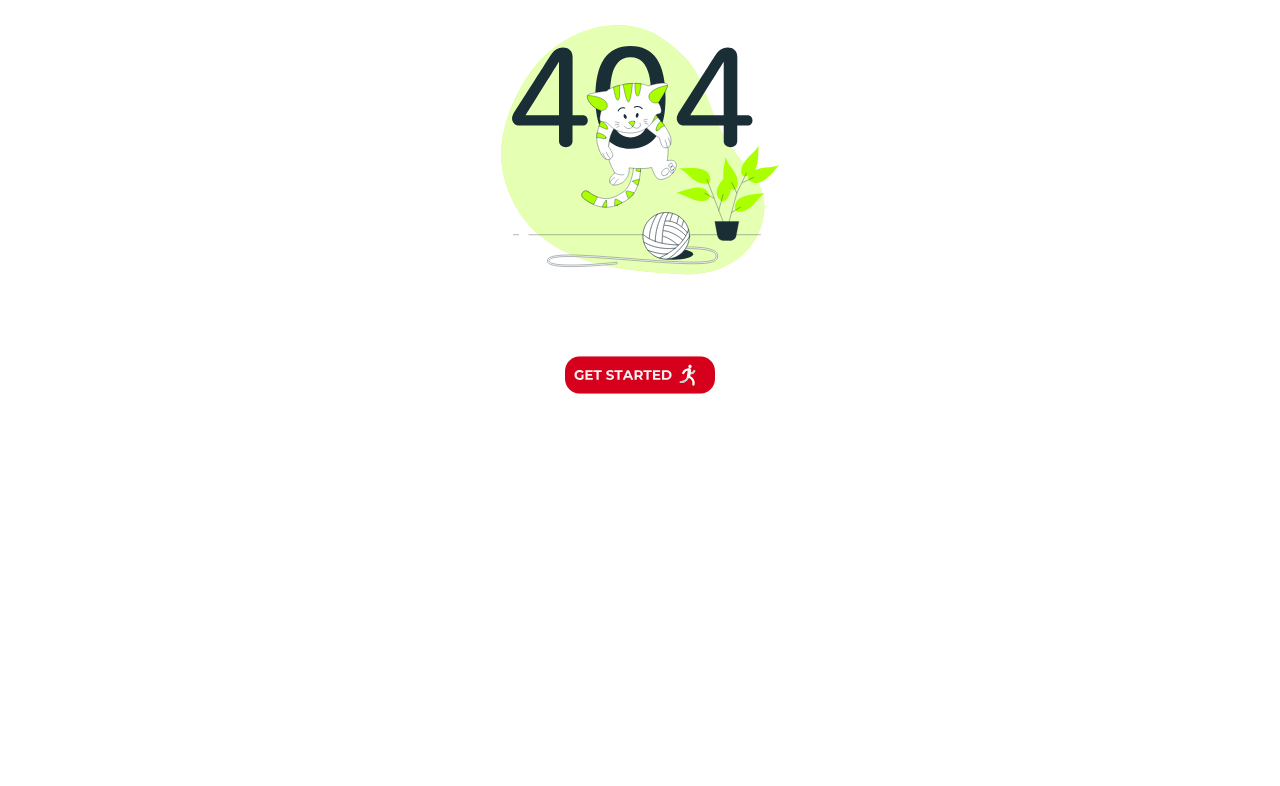
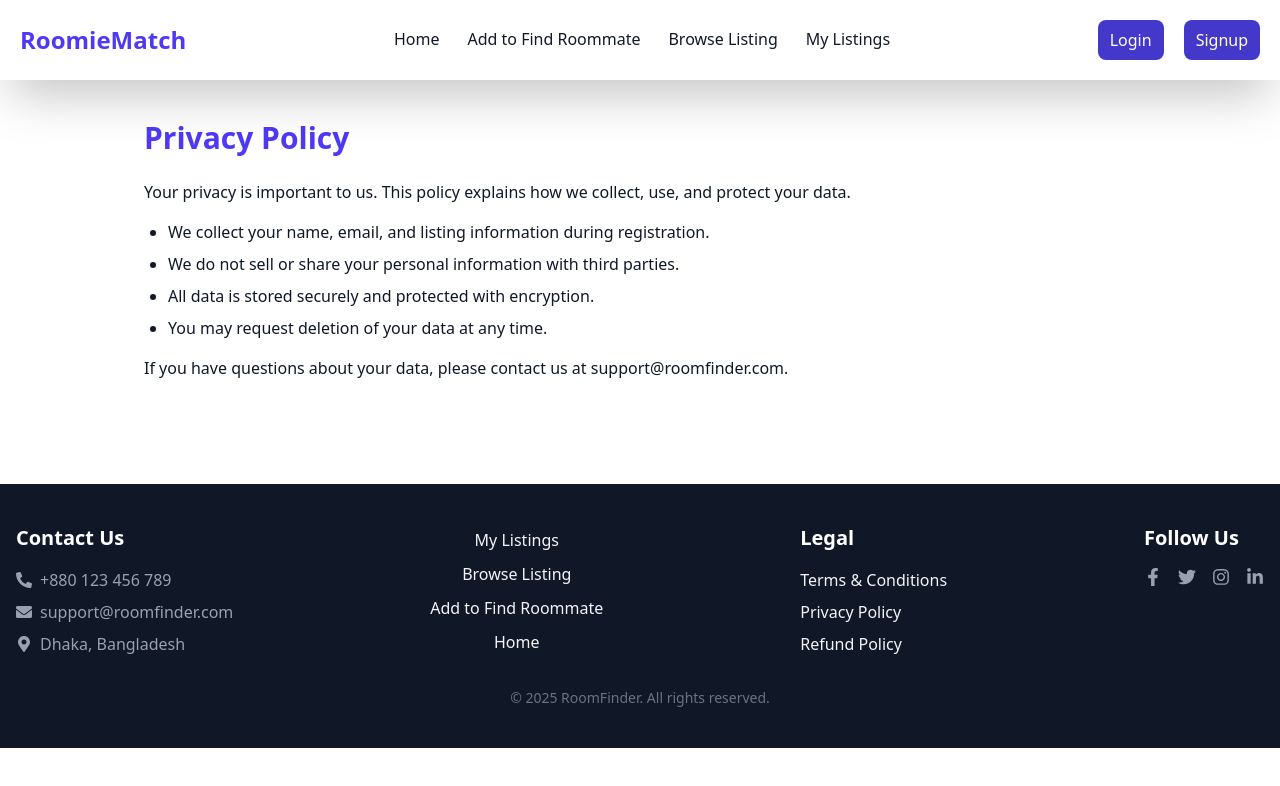
Before and after one commit to mdyasin0/rommate-client-side, a React (Vite) app: page /Privacy in a window 1280 px wide. Shown: the top 786 px of the page. Built offline with nearby package versions, Linux system fonts and the light colour scheme; no server answers.

Commit message:
footer and active route added

```diff
--- a/src/App.jsx
+++ b/src/App.jsx
@@ -2,6 +2,7 @@ import { Outlet } from 'react-router'
 import './App.css'
 import Navbar from './component/Navbar'
 import Login from './Pages/Login'
+import Footer from './Pages/Footer'
 
 
 
@@ -14,6 +15,7 @@ function App() {
     <>
   <Navbar></Navbar>
   <Outlet></Outlet>
+  <Footer></Footer>
 
 
     </>
--- /dev/null
+++ b/src/Pages/Footer.jsx
@@ -0,0 +1,155 @@
+import React from "react";
+import {
+  FaFacebookF,
+  FaTwitter,
+  FaInstagram,
+  FaLinkedinIn,
+  FaPhoneAlt,
+  FaEnvelope,
+  FaMapMarkerAlt,
+} from "react-icons/fa";
+import { Link, NavLink } from "react-router";
+
+const Footer = () => {
+  return (
+    <footer className="bg-gray-900 text-gray-100 py-10 mt-16">
+      <div className="max-w-7xl mx-auto px-4 flex justify-between md:grid-cols-3 gap-8">
+        {/* Contact Details */}
+        <div>
+          <h3 className="text-xl font-semibold mb-4 text-white">Contact Us</h3>
+          <p className="flex items-center gap-2 mb-2 text-gray-400">
+            <FaPhoneAlt /> +880 123 456 789
+          </p>
+          <p className="flex items-center gap-2 mb-2 text-gray-400">
+            <FaEnvelope /> support@roomfinder.com
+          </p>
+          <p className="flex items-center gap-2 text-gray-400">
+            <FaMapMarkerAlt /> Dhaka, Bangladesh
+          </p>
+        </div>
+        {/* navbar */}
+
+
+<ul className="flex flex-col-reverse items-center gap-2">
+  <NavLink
+    to="/home"
+    className={({ isActive }) =>
+      `font-medium cursor-pointer border-b-2 ${
+        isActive ? "border-blue-500" : "border-transparent"
+      } hover:border-blue-500`
+    }
+  >
+    Home
+  </NavLink>
+  <NavLink
+    to="/FindRoommateForm"
+    className={({ isActive }) =>
+      `font-medium cursor-pointer border-b-2 ${
+        isActive ? "border-blue-500" : "border-transparent"
+      } hover:border-blue-500`
+    }
+  >
+    Add to Find Roommate
+  </NavLink>
+  <NavLink
+    to="/BrowseListings"
+    className={({ isActive }) =>
+      `font-medium cursor-pointer border-b-2 ${
+        isActive ? "border-blue-500" : "border-transparent"
+      } hover:border-blue-500`
+    }
+  >
+    Browse Listing
+  </NavLink>
+  <NavLink
+    to="/MyListings"
+    className={({ isActive }) =>
+      `font-medium cursor-pointer border-b-2 ${
+        isActive ? "border-blue-500" : "border-transparent"
+      } hover:border-blue-500`
+    }
+  >
+    My Listings
+  </NavLink>
+</ul>
+
+        {/* Terms & Conditions */}
+        <div>
+          <h3 className="text-xl font-semibold mb-4 text-white">Legal</h3>
+          <ul className="space-y-2">
+            <li>
+              <Link
+                to="/Terms"
+                className="hover:text-indigo-500 transition-colors"
+              >
+                Terms & Conditions
+              </Link>
+            </li>
+            <li>
+              <Link
+                to="/Privacy"
+                className="hover:text-indigo-500 transition-colors"
+              >
+                Privacy Policy
+              </Link>
+            </li>
+            <li>
+              <Link
+                to="/Refund"
+                className="hover:text-indigo-500 transition-colors"
+              >
+                Refund Policy
+              </Link>
+            </li>
+          </ul>
+        </div>
+
+        {/* Social Media Links */}
+        <div>
+          <h3 className="text-xl font-semibold mb-4 text-white">Follow Us</h3>
+          <div className="flex gap-4 text-gray-400 text-lg">
+            <a
+              href="https://facebook.com"
+              target="_blank"
+              rel="noreferrer"
+              className="hover:text-indigo-500 transition-colors"
+            >
+              <FaFacebookF />
+            </a>
+            <a
+              href="https://twitter.com"
+              target="_blank"
+              rel="noreferrer"
+              className="hover:text-indigo-500 transition-colors"
+            >
+              <FaTwitter />
+            </a>
+            <a
+              href="https://instagram.com"
+              target="_blank"
+              rel="noreferrer"
+              className="hover:text-indigo-500 transition-colors"
+            >
+              <FaInstagram />
+            </a>
+            <a
+              href="https://linkedin.com"
+              target="_blank"
+              rel="noreferrer"
+              className="hover:text-indigo-500 transition-colors"
+            >
+              <FaLinkedinIn />
+            </a>
+          </div>
+        </div>
+      </div>
+
+      {/* Bottom */}
+      <div className="text-center text-sm text-gray-500 mt-8">
+        © {new Date().getFullYear()} RoomFinder. All rights reserved.
+      </div>
+    </footer>
+  );
+};
+
+export default Footer;
--- /dev/null
+++ b/src/Pages/Privacy.jsx
@@ -0,0 +1,23 @@
+import React from "react";
+
+const Privacy = () => {
+  return (
+    <div className="max-w-5xl mx-auto px-4 py-10 text-gray-900 dark:text-gray-100">
+      <h1 className="text-3xl font-bold mb-6 text-indigo-600 dark:text-indigo-400">Privacy Policy</h1>
+      <p className="mb-4">
+        Your privacy is important to us. This policy explains how we collect, use, and protect your data.
+      </p>
+      <ul className="list-disc pl-6 space-y-2">
+        <li>We collect your name, email, and listing information during registration.</li>
+        <li>We do not sell or share your personal information with third parties.</li>
+        <li>All data is stored securely and protected with encryption.</li>
+        <li>You may request deletion of your data at any time.</li>
+      </ul>
+      <p className="mt-4">
+        If you have questions about your data, please contact us at support@roomfinder.com.
+      </p>
+    </div>
+  );
+};
+
+export default Privacy;
--- /dev/null
+++ b/src/Pages/Refund.jsx
@@ -0,0 +1,23 @@
+import React from "react";
+
+const Refund = () => {
+  return (
+    <div className="max-w-5xl mx-auto px-4 py-10 text-gray-900 dark:text-gray-100">
+      <h1 className="text-3xl font-bold mb-6 text-indigo-600 dark:text-indigo-400">Refund Policy</h1>
+      <p className="mb-4">
+        We strive to offer the best service. If you’re not satisfied, please review our refund policy below:
+      </p>
+      <ul className="list-disc pl-6 space-y-2">
+        <li>Refunds are only applicable for paid promotional features.</li>
+        <li>You must request a refund within 7 days of purchase.</li>
+        <li>No refunds will be issued for completed services or expired listings.</li>
+        <li>To request a refund, contact our support with your order details.</li>
+      </ul>
+      <p className="mt-4">
+        Our team will review and process your request within 3–5 business days.
+      </p>
+    </div>
+  );
+};
+
+export default Refund;
--- a/src/Pages/Router.jsx
+++ b/src/Pages/Router.jsx
@@ -9,6 +9,9 @@ import Signup from "./Signup";
 import FindRoommateForm from "./FindRoommate";
 import BrowseListings from "./BrowseListings";
 import MyListings from "./MyListings";
+import Terms from "./Terms";
+import Privacy from "./Privacy";
+import Refund from "./Refund";
 
 const router = createBrowserRouter([
   {
@@ -46,6 +49,18 @@ const router = createBrowserRouter([
       {
         path:"/Signup",
         Component: Signup ,
+      },
+      {
+        path:"/Terms",
+        Component: Terms,
+      },
+      {
+        path:"/Privacy",
+        Component: Privacy ,
+      },
+      {
+        path:"/Refund",
+        Component: Refund ,
       }
     ],
   },
--- /dev/null
+++ b/src/Pages/Terms.jsx
@@ -0,0 +1,23 @@
+import React from "react";
+
+const Terms = () => {
+  return (
+    <div className="max-w-5xl mx-auto px-4 py-10 text-gray-900 dark:text-gray-100">
+      <h1 className="text-3xl font-bold mb-6 text-indigo-600 dark:text-indigo-400">Terms & Conditions</h1>
+      <p className="mb-4">
+        Welcome to Roommate Finder! By accessing or using our website, you agree to the following terms:
+      </p>
+      <ul className="list-disc pl-6 space-y-2">
+        <li>You must be at least 18 years old to use this service.</li>
+        <li>You are responsible for the accuracy of the information you provide.</li>
+        <li>Do not post inappropriate or harmful content.</li>
+        <li>We reserve the right to remove any listing or user that violates our terms.</li>
+      </ul>
+      <p className="mt-4">
+        By using this site, you acknowledge that you have read and agreed to these terms.
+      </p>
+    </div>
+  );
+};
+
+export default Terms;
--- a/src/component/Navbar.jsx
+++ b/src/component/Navbar.jsx
@@ -1,5 +1,5 @@
 import React, { useContext } from "react";
-import { Link } from "react-router"; // ✅ ঠিক routerDOM ব্যবহার করো
+import { Link, NavLink } from "react-router"; // ✅ ঠিক routerDOM ব্যবহার করো
 import { AuthContext } from "../Provider/AuthProvider";
 import { Tooltip } from "react-tooltip"; // ✅ Tooltip import করো
 import "react-tooltip/dist/react-tooltip.css"; // ✅ Tooltip CSS
@@ -32,30 +32,46 @@ const Navbar = () => {
           <h1 className="text-indigo-600 text-2xl font-bold">RoomieMatch</h1>
         </div>
         <ul className="flex items-center gap-7">
-          <Link
+         <NavLink
     to="/home"
-            className="hover:border-blue-500 border-b-2 font-medium border-transparent cursor-pointer"
+    className={({ isActive }) =>
+      `font-medium cursor-pointer border-b-2 ${
+        isActive ? "border-blue-500" : "border-transparent"
+      } hover:border-blue-500`
+    }
   >
     Home
-          </Link>
-          <Link
+  </NavLink>
+  <NavLink
     to="/FindRoommateForm"
-            className="hover:border-blue-500 border-b-2 font-medium border-transparent cursor-pointer"
+    className={({ isActive }) =>
+      `font-medium cursor-pointer border-b-2 ${
+        isActive ? "border-blue-500" : "border-transparent"
+      } hover:border-blue-500`
+    }
   >
     Add to Find Roommate
-          </Link>
-          <Link
+  </NavLink>
+  <NavLink
     to="/BrowseListings"
-            className="hover:border-blue-500 border-b-2 font-medium border-transparent cursor-pointer"
+    className={({ isActive }) =>
+      `font-medium cursor-pointer border-b-2 ${
+        isActive ? "border-blue-500" : "border-transparent"
+      } hover:border-blue-500`
+    }
   >
     Browse Listing
-          </Link>
-          <Link
+  </NavLink>
+  <NavLink
     to="/MyListings"
-            className="hover:border-blue-500 border-b-2 font-medium border-transparent cursor-pointer"
+    className={({ isActive }) =>
+      `font-medium cursor-pointer border-b-2 ${
+        isActive ? "border-blue-500" : "border-transparent"
+      } hover:border-blue-500`
+    }
   >
     My Listings
-          </Link>
+  </NavLink>
         </ul>
         <ul className="flex items-center font-medium gap-5">
           {user ? (
```
Lines whose indentation alone changed are shown as unchanged.
